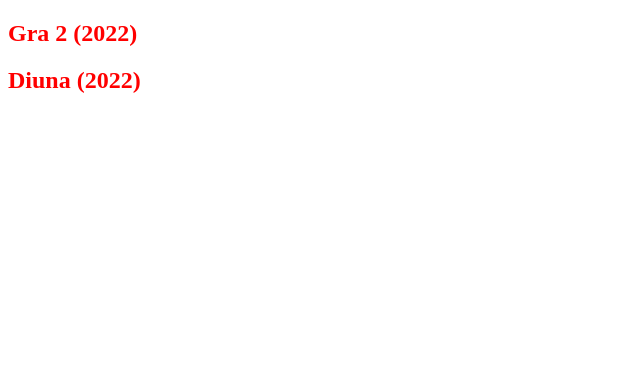
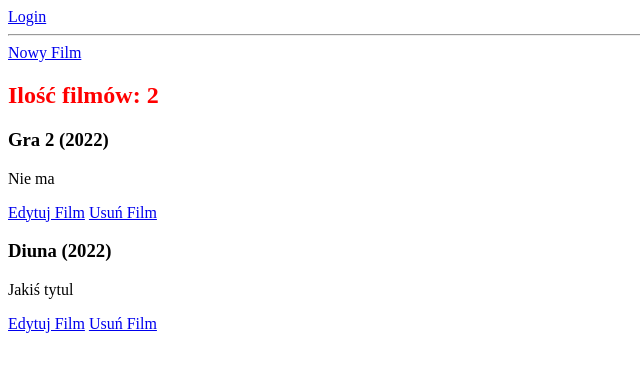
Before and after one commit to Rakiet/django-kino, a Django app: page /filmy/wszystkie-filmy/ in a window 1280 px wide. Shown: the top 372 px of the page, without its empty margins (0-640 px from the left). Run offline with Django 3.2, Linux system fonts and the light colour scheme; data comes from the database, SQL or seed files in the repository; both versions use the stored data as it was after the commit.

Commit message:
update project

```diff
--- a/kino/settings.py
+++ b/kino/settings.py
@@ -123,3 +123,7 @@ STATICFILES_DIRS = ['myStatic']
 
 MEDIA_URL = '/media/'
 MEDIA_ROOT = 'myMedia'
+
+LOGIN_URL = 'login'
+LOGIN_REDIRECT_URL = 'allMovies'
+LOGOUT_REDIRECT_URL = 'login'
--- a/kino/urls.py
+++ b/kino/urls.py
@@ -17,9 +17,12 @@ from django.contrib import admin
 from django.urls import path, include
 from django.conf import settings
 from django.conf.urls.static import static
+from django.contrib.auth import views as auth_views
 
 
 urlpatterns = [
     path('admin/', admin.site.urls),
-    path('filmy/', include('kinoweb.urls'))
+    path('filmy/', include('kinoweb.urls')),
+    path('login/', auth_views.LoginView.as_view(), name="login"),
+    path('logout/', auth_views.LogoutView.as_view(), name="logout"),
 ] + static(settings.MEDIA_URL, document_root = settings.MEDIA_ROOT)
--- a/kinoweb/urls.py
+++ b/kinoweb/urls.py
@@ -1,6 +1,9 @@
 from django.urls import path
-from kinoweb.views import allMovies
+from kinoweb.views import allMovies, newMovie, editMovie, removeMovie
 
 urlpatterns = [
-    path('wszystkie-filmy/', allMovies)
+    path('wszystkie-filmy/', allMovies, name="allMovies"),
+    path('nowy-film/', newMovie, name="newMovie"),
+    path('edytuj-film/<int:id>/', editMovie, name="editMovie"),
+    path('usun-film/<int:id>/', removeMovie, name="removeMovie"),
 ]
--- a/kinoweb/views.py
+++ b/kinoweb/views.py
@@ -1,7 +1,39 @@
-from django.shortcuts import render
+from django.shortcuts import render, get_object_or_404, redirect
 from .models import Move
-from django.http import HttpResponse
-# Create your views here.
+from .forms import MoveForm
+from django.contrib.auth.decorators import login_required
+
+
 def allMovies(request):
     allMOviesFromDB = Move.objects.all()
     return render(request, 'filmy.html',{'movies': allMOviesFromDB})
+
+@login_required
+def newMovie(request):
+    form = MoveForm(request.POST or None, request.FILES or None)
+
+    if form.is_valid():
+        form.save()
+        return redirect(allMovies)
+
+    return render(request, 'movieForm.html', {'form': form})
+
+@login_required
+def editMovie(request, id):
+    movie = get_object_or_404(Move, pk=id)
+    form = MoveForm(request.POST or None, request.FILES or None, instance=movie)
+
+    if form.is_valid():
+        form.save()
+        return redirect(allMovies)
+
+    return render(request, 'movieForm.html', {'form': form})
+
+@login_required
+def removeMovie(request, id):
+    movie = get_object_or_404(Move, pk=id)
+    if request.method == "POST":
+        movie.delete()
+        return redirect(allMovies)
+
+    return render(request, 'confirmDeleteMovie.html', {'movie': movie})
--- a/templates/filmy.html
+++ b/templates/filmy.html
@@ -11,8 +11,27 @@
     <link rel="stylesheet" href="{% static 'style.css' %}">
 </head>
 <body>
-    {% for movie in movies %}
-    <h2>{{ movie }}</h2>
-    {% endfor %}
+
+    {% if user.is_authenticated %}
+        Witaj {{ user.username }}<br>
+        <a href="{% url 'logout' %}">Logout</a>
+    {% else %}
+        <a href="{% url 'login' %}">Login</a>
+    {% endif %}
+    <hr>
+
+    <a href="{% url 'newMovie' %}">Nowy Film</a>
+    {% if movies|length == 0 %}
+        <h2>Brak Filmów</h2>
+    {% else %}
+        <h2>Ilość filmów: {{ movies|length }}</h2>
+        {% for movie in movies %}
+        <h3>{{ movie }}</h3>
+        <p>{{ movie.description }}</p>
+        <a href="{% url 'editMovie' movie.id %}">Edytuj Film</a>
+        <a href="{% url 'removeMovie' movie.id %}">Usuń Film</a>
+
+        {% endfor %}
+    {% endif %}
 </body>
 </html>
```
Also changed, not shown: db.sqlite3.
